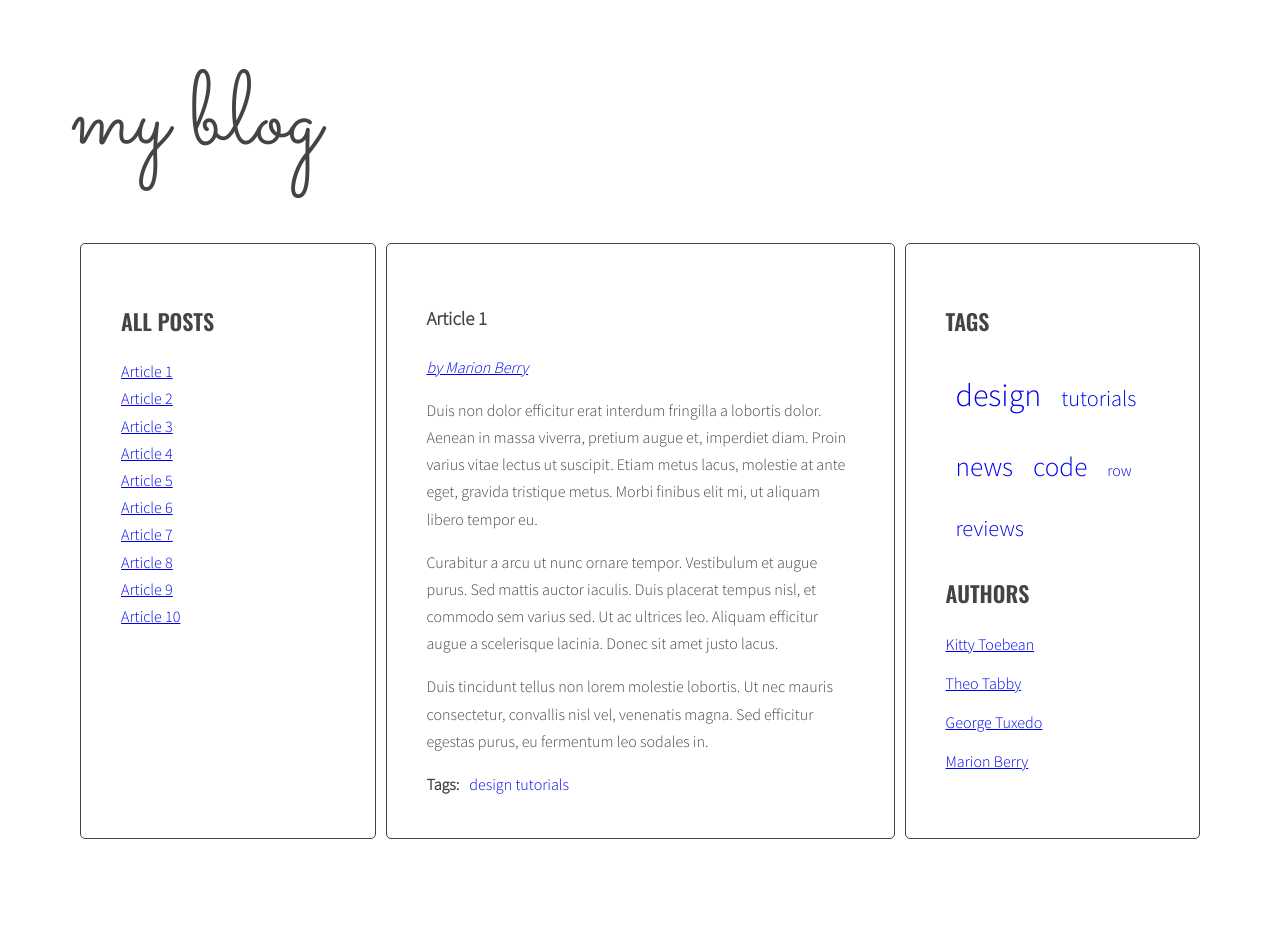
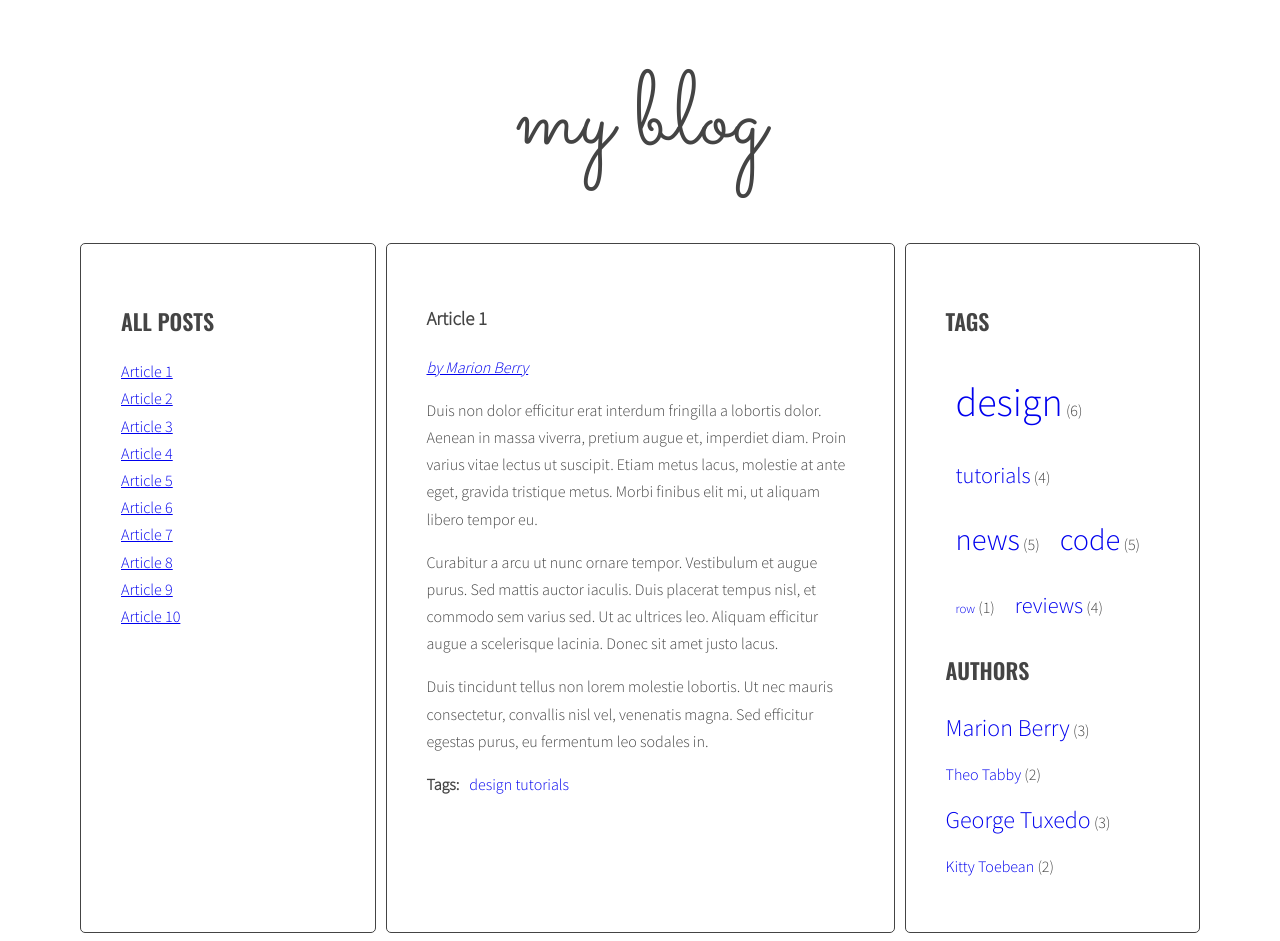
Before and after one commit to Alicja67/javascript-blog, a website: page index.html in a window 1280 px wide. Before the commit the page ends 847 px from the top, so only its background shows below. Drawn offline with nearby package versions, Linux system fonts and the light colour scheme.

Commit message:
Generate list of authors in right column, add the number of author's articles

```diff
--- a/index.html
+++ b/index.html
@@ -178,36 +178,9 @@
             </section>
             <aside class="sidebar">
               <h2 class="section-title">Tags</h2>
-              <ul class="list tags">
-                <!-- <li><a href="#">design</a> <span>(6)</span></li>
-                <li><a href="#">code</a> <span>(5)</span></li>
-                <li><a href="#">tutorials</a> <span>(4)</span></li>
-                <li><a href="#">reviews</a> <span>(4)</span></li>
-                <li><a href="#">news</a> <span>(6)</span></li> -->
-              </ul>
+              <ul class="list tags"></ul>
               <h2 class="section-title">Authors</h2>
-              <ul class="list authors">
-                <li>
-                  <a href="#">
-                    <span class="author-name">Kitty Toebean</span>
-                  </a>
-                </li>
-                <li>
-                  <a href="#">
-                    <span class="author-name">Theo Tabby</span>
-                  </a>
-                </li>
-                <li>
-                  <a href="#">
-                    <span class="author-name">George Tuxedo</span>
-                  </a>
-                </li>
-                <li>
-                  <a href="#">
-                    <span class="author-name">Marion Berry</span>
-                  </a>
-                </li>
-              </ul>
+              <ul class="list authors"></ul>
             </aside>
           </main>
         </div>
--- a/js/script.js
+++ b/js/script.js
@@ -30,8 +30,11 @@
   optArticleTagSelectors = '.post-tags .list',
   optAuthorSelectors = '.post-author',
   optTagsListSelector = '.tags.list',
+  optAuthorListSelector = '.authors.list',
   optCloudClassCount = 4,
-  optCloudClassPrefix = 'tag-size-';
+  optCloudClassCountAuthor = 2,
+  optCloudClassPrefix = 'tag-size-',
+  optCloudClassPrefixAuthor = 'author-size-';
 
 
   const generateTitleLinks = function(customSelector = ''){
@@ -89,46 +92,28 @@
       const articleTagArray = articleTags.split(' ');
 
       for (let tag of articleTagArray){
-        const tagHTML = '<li><a href="#tag-' + tag + '"><span>' + tag + '</span></a></li> ';
-        html = html + tagHTML;
+        const linkHTML = '<li><a href="#tag-' + tag + '"><span>' + tag + '</span></a></li> ';
+        html = html + linkHTML;
 
         if(!allTags[tag]) {
-          /* [NEW] add tag to allTags object */
           allTags[tag] = 1;
           console.log('allTags', allTags);
         } else {
           allTags[tag]++;
         }
       }
-
       tagWrapper.innerHTML = html;
     }
     const tagList = document.querySelector('.tags');
 
-    /* [NEW] create variable for all links HTML code */
     let allTagsHTML = '';
     const tagsParams = calculateTagsParams(allTags);
-    console.log('tagsParams:', tagsParams);
 
-    /* [NEW] START LOOP: for each tag in allTags: */
     for(let tag in allTags){
-      const tagHTML = '<li><a href="#tag-' + tag + '"><span>' + tag + '</span></a></li> ';
-      // console.log('tagHTML', tagHTML);
-      // const tagLinkHTML ='<li>' + calculateClassTag(allTags[tag], tagsParams) + '</li>';
       const tagLinkHTML = '<li><a class="' + calculateClassTag(allTags[tag], tagsParams) + '" href="#tag-' + tag + '"><span>' + tag + '</span></a>';
-      /* [NEW] generate code of a link and add it to allTagsHTML */
-      // allTagsHTML += tagHTML + ' (' + allTags[tag] + ') ';
-      allTagsHTML += tagLinkHTML;
-      console.log('tagLinkHTML:', tagLinkHTML);
-
+      allTagsHTML += tagLinkHTML + ' (' + allTags[tag] + ') ';
     }
-    console.log('allTagsHTML', allTagsHTML);
-    console.log('tagList', tagList);
-    /* [NEW] END LOOP: for each tag in allTags: */
-
-    /*[NEW] add HTML from allTagsHTML to tagList */
     tagList.innerHTML = allTagsHTML;
-
   }
   generateTags();
 
@@ -163,7 +148,15 @@
   }
   addClickListenersToTags();
 
+  const calculateClassAuthor = function(count, params) {
+    const normalizedCount = count - params.min;
+    const normalizedMax = params.max - params.min;
+    const percentage = normalizedCount / normalizedMax;
+    const classNumber = Math.floor(percentage* (optCloudClassCountAuthor - 1) + 1);
+    return optCloudClassPrefixAuthor + classNumber;
+  }
   const generateAuthors = function(){
+    let allAuthors = {};
     const articles = document.querySelectorAll(optArticleSelector);
 
     for (let article of articles){
@@ -172,10 +165,24 @@
       const articleAuthor = article.getAttribute('data-author');
       const authorHTML = '<a href="#author-' + articleAuthor + '"><span>by ' + articleAuthor + '</span></a>';
 
+      if(!allAuthors[articleAuthor]) {
+        allAuthors[articleAuthor] = 1;
+      } else {
+        allAuthors[articleAuthor]++;
+      }
+
       html = html + authorHTML;
-
       authorWrapper.innerHTML = html;
     }
+    const authorList = document.querySelector('.authors');
+    let allAuthorsHTML = '';
+    const authorParams = calculateTagsParams(allAuthors);
+
+    for(let author in allAuthors) {
+      const authorLinkHTML = '<li><a class="' + calculateClassAuthor(allAuthors[author], authorParams) + '" href="#author-' + author + '"><span>' + author + '</span></a>';
+      allAuthorsHTML += authorLinkHTML + ' (' + allAuthors[author] + ')';
+    }
+    authorList.innerHTML = allAuthorsHTML;
   }
   generateAuthors();
 
--- a/sass/style.scss
+++ b/sass/style.scss
@@ -72,7 +72,7 @@ body {
   font-weight: 400;
   font-size: 104px;
   line-height: 1;
-  text-align: left;
+  text-align: center;
 }
 
 /* Lists */
@@ -98,6 +98,15 @@ body {
 .authors {
   li {
     margin-bottom: 12px;
+    a {
+    text-decoration: none;
+    }
+    .author-size-1 {
+      font-size: 100%;
+    }
+    .author-size-2 {
+      font-size: 150%;
+    }
   }
 }
 
@@ -134,14 +143,14 @@ display: inline;
 }
 
 .tag-size-1 {
-  font-size: 100%;
+  font-size: 80%;
 }
 .tag-size-2 {
   font-size: 140%;
 }
 .tag-size-3 {
-  font-size: 170%;
+  font-size: 190%;
 }
 .tag-size-4 {
-  font-size: 200%;
+  font-size: 250%;
 }
```
Also changed, not shown: css/style.css, 1 other file.
